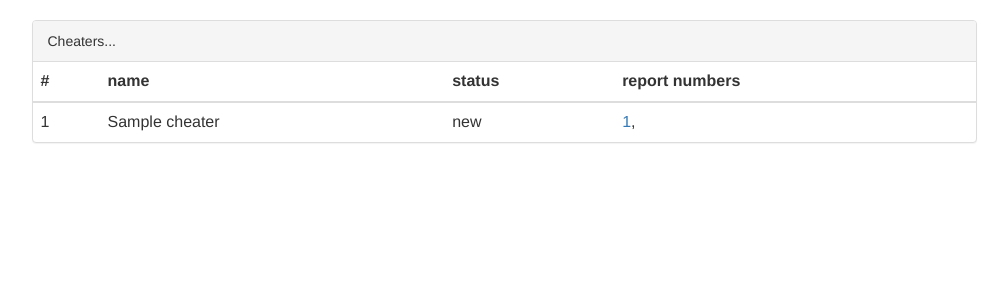
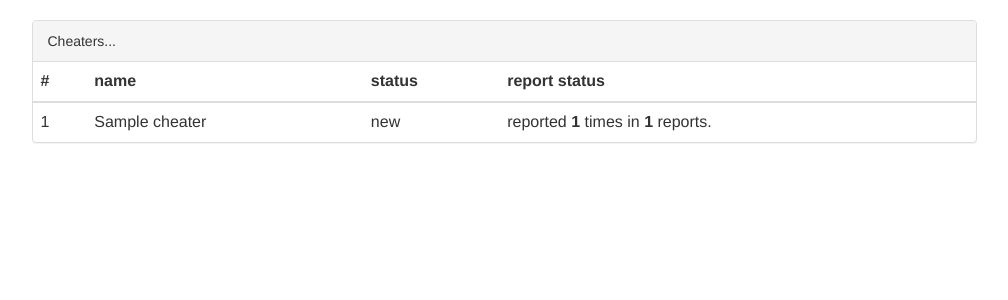
Before and after one commit to Ksoy/ingress-report-server, a Django app: page /reports/v1/list in a window 1280 px wide. Shown: the part 51-351 px from the top of the page, without its empty margins (136-1144 px from the left). Run offline with Django 3.2, Linux system fonts and the light colour scheme; tables that the repository leaves empty hold one stand-in row (values such as "Sample post"); some libraries are stand-ins or nearby versions.

Commit message:
change list report status show

```diff
--- a/reports/models.py
+++ b/reports/models.py
@@ -42,11 +42,12 @@ class Report(models.Model):
 class Cheater(models.Model):
     STATUS_CHOICES = (
         ('new', 'new'),
+        ('alive', 'alive'),
         ('burned', 'burned'),
     )
 
     name = models.CharField(max_length=200)
-    status = models.CharField(max_length=20, choices=STATUS_CHOICES, default='new')
+    status = models.CharField(max_length=20, choices=STATUS_CHOICES, default='alive')
     report_record = []
 
 class ReportCheater(models.Model):
--- a/reports/templates/list.html
+++ b/reports/templates/list.html
@@ -13,7 +13,7 @@
           <th>#</th>
           <th>name</th>
           <th>status</th>
-          <th>report numbers</th>
+          <th>report status</th>
         </tr>
       </thead>
     {% for cheater in cheater_list %}
@@ -21,11 +21,7 @@
         <td>{{cheater.id}}</td>
         <td>{{cheater.name}}</td>
         <td>{{cheater.status}}</td>
-        <td>
-          {% for record in cheater.report_record %}
-            <a href="info/{{record.id}}">{{record.num}}</a>,
-          {% endfor %}
-        </td>
+        <td>reported <b>{{cheater.report_record.count}}</b> times in <b>{{cheater.report_record.reports}}</b> reports.</td>
       </tr>
     {% endfor %}
     </table>
--- a/reports/views.py
+++ b/reports/views.py
@@ -31,10 +31,11 @@ def list_page(request):
     cheater_list = Cheater.objects.all()
     for cheater in cheater_list:
         report_cheater_list = ReportCheater.objects.filter(cheater=cheater).order_by('report')
-        report_record = []
+        count = 0
         for report_cheater in report_cheater_list:
             record = ReportRecord.objects.filter(report_cheater=report_cheater)
-            report_record.append({'id': report_cheater.report.id, 'num': len(record)})
+            count += len(record)
+        report_record = {'reports': len(report_cheater_list), 'count': count}
         cheater.report_record = report_record
     context = {
         'cheater_list': cheater_list,
```
